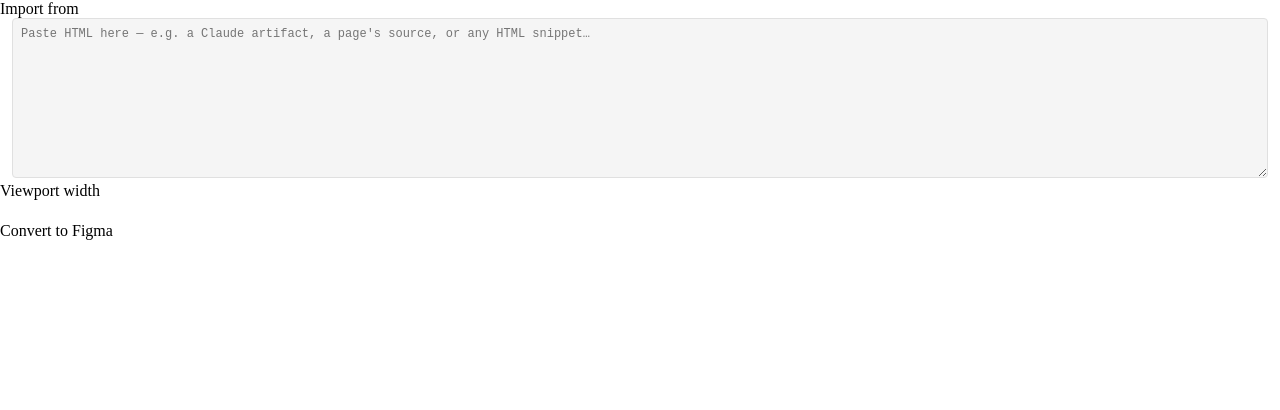
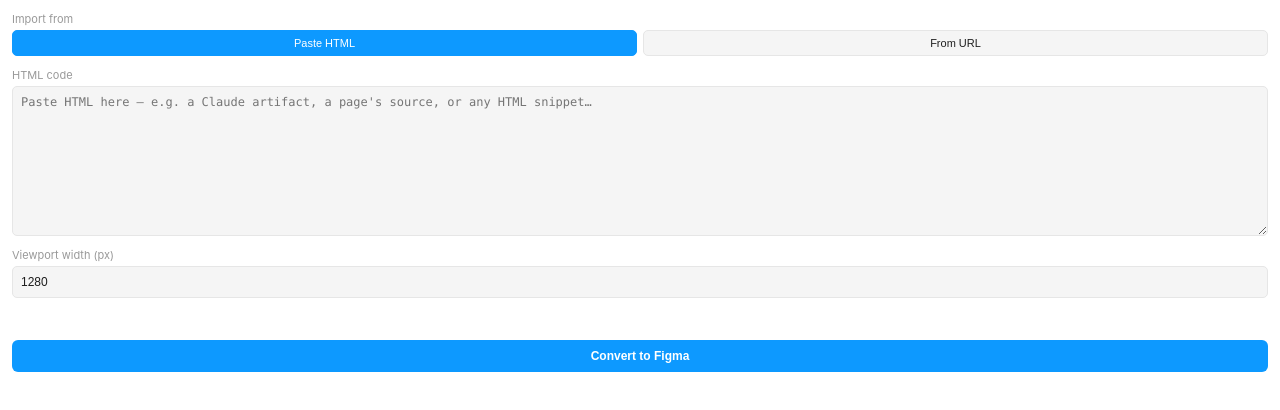
Before and after one commit to sinhaankur/figma-plugins, a plain HTML site: page html-to-figma-native/ui.html in a window 1280 px wide. Drawn offline with Linux system fonts and the light colour scheme.

Commit message:
Fix HTML to Figma 'deprecated asset' error: drop the old figma-plugin-ds web components
The native plugin's ui.html used deprecated fig-* web components (fig-content,
fig-button, fig-options, fig-field, fig-footer, fig-input-*) that were never
loaded and that Figma now rejects as 'deprecated asset' — the plugin errored the
moment it launched. Rewrote ui.html with plain, standard HTML (buttons, textarea,
inputs) styled to Figma's theme vars; identical message contract to code.js
(type:convert + tree, type:resize) so the sandbox side is unchanged.

Also removed documentAccess:dynamic-page from the manifest — the plugin only ever
appends to figma.currentPage, and dynamic-page would have required an async
loadAllPagesAsync() before the synchronous appendChild in code.js (a second
runtime error at Convert time). No build step; import manifest.json and run.

MIT-licensed, public repo.

```diff
--- a/html-to-figma-native/ui.html
+++ b/html-to-figma-native/ui.html
@@ -3,63 +3,82 @@
 <head>
 <meta charset="utf-8" />
 <style>
+  :root {
+    --bg: var(--figma-color-bg, #fff);
+    --bg2: var(--figma-color-bg-secondary, #f5f5f5);
+    --text: var(--figma-color-text, #1e1e1e);
+    --text2: var(--figma-color-text-secondary, #999);
+    --border: var(--figma-color-border, #e6e6e6);
+    --brand: var(--figma-color-bg-brand, #0d99ff);
+    --on-brand: var(--figma-color-text-onbrand, #fff);
+  }
   html, body { margin: 0; padding: 0; }
-  #root { height: auto; }
-  .wrap { padding: 0 12px; }
-  #html-input {
-    width: 100%; min-height: 160px; box-sizing: border-box;
-    font-family: monospace; font-size: 12px;
-    background: var(--figma-color-bg-secondary, #f5f5f5);
-    color: var(--figma-color-text, #333);
-    border: 1px solid var(--figma-color-border, #e0e0e0);
-    border-radius: 4px; padding: 8px; resize: vertical;
+  body {
+    font-family: Inter, "Helvetica Neue", Arial, sans-serif;
+    font-size: 12px; color: var(--text); background: var(--bg);
   }
-  #html-input:focus { outline: 2px solid var(--figma-color-bg-brand, #0d99ff); border-color: transparent; }
+  #root { padding: 12px; display: flex; flex-direction: column; gap: 12px; }
+  .field { display: flex; flex-direction: column; gap: 4px; }
+  label { font-size: 11px; color: var(--text2); }
+  .seg { display: flex; gap: 6px; }
+  .seg button {
+    flex: 1; padding: 6px 8px; font-size: 11px; cursor: pointer;
+    background: var(--bg2); color: var(--text);
+    border: 1px solid var(--border); border-radius: 5px;
+  }
+  .seg button.active { background: var(--brand); color: var(--on-brand); border-color: var(--brand); }
+  textarea, input[type="text"], input[type="number"] {
+    width: 100%; box-sizing: border-box;
+    font-size: 12px; color: var(--text);
+    background: var(--bg2); border: 1px solid var(--border);
+    border-radius: 5px; padding: 8px;
+  }
+  textarea {
+    min-height: 150px; font-family: ui-monospace, "SF Mono", Menlo, monospace;
+    resize: vertical;
+  }
+  textarea:focus, input:focus { outline: 2px solid var(--brand); border-color: transparent; }
+  .hidden { display: none; }
+  .status { font-size: 11px; color: var(--text2); min-height: 14px; }
   #render-frame { position: absolute; left: -9999px; top: -9999px; width: 1280px; border: none; visibility: hidden; }
-  .status { font-size: 11px; color: var(--figma-color-text-secondary, #999); padding: 4px 12px; min-height: 14px; }
-  .hidden { display: none; }
+  .footer { position: sticky; bottom: 0; background: var(--bg); padding-top: 4px; }
+  #convert {
+    width: 100%; padding: 9px; font-size: 12px; font-weight: 600; cursor: pointer;
+    background: var(--brand); color: var(--on-brand); border: none; border-radius: 6px;
+  }
+  #convert:disabled { opacity: 0.5; cursor: default; }
 </style>
 </head>
 <body>
 <div id="root">
-  <fig-content>
-    <fig-group name="Source">
-      <fig-field>
-        <label>Import from</label>
-        <fig-options id="mode" options="Paste HTML, From URL"></fig-options>
-      </fig-field>
-    </fig-group>
+  <div class="field">
+    <label>Import from</label>
+    <div class="seg" id="mode">
+      <button type="button" data-mode="paste" class="active">Paste HTML</button>
+      <button type="button" data-mode="url">From URL</button>
+    </div>
+  </div>
 
-    <div id="panel-paste">
-      <fig-group name="HTML code">
-        <div class="wrap">
-          <textarea id="html-input" placeholder="Paste HTML here — e.g. a Claude artifact, a page's source, or any HTML snippet…"></textarea>
-        </div>
-      </fig-group>
-    </div>
+  <div class="field" id="panel-paste">
+    <label>HTML code</label>
+    <textarea id="html-input" placeholder="Paste HTML here — e.g. a Claude artifact, a page's source, or any HTML snippet…"></textarea>
+  </div>
 
-    <div id="panel-url" class="hidden">
-      <fig-group name="Page URL">
-        <fig-field>
-          <label>URL</label>
-          <fig-input-text id="url-input" placeholder="https://example.com"></fig-input-text>
-        </fig-field>
-      </fig-group>
-    </div>
+  <div class="field hidden" id="panel-url">
+    <label>Page URL</label>
+    <input type="text" id="url-input" placeholder="https://example.com" />
+  </div>
 
-    <fig-group name="Options">
-      <fig-field>
-        <label>Viewport width</label>
-        <fig-input-number id="vp-width" value="1280" units="px" min="320" max="3840"></fig-input-number>
-      </fig-field>
-    </fig-group>
-  </fig-content>
+  <div class="field">
+    <label>Viewport width (px)</label>
+    <input type="number" id="vp-width" value="1280" min="320" max="3840" />
+  </div>
 
   <div id="status" class="status"></div>
 
-  <fig-footer sticky>
-    <fig-button id="convert" type="submit">Convert to Figma</fig-button>
-  </fig-footer>
+  <div class="footer">
+    <button id="convert" type="button">Convert to Figma</button>
+  </div>
 </div>
 
 <iframe id="render-frame"></iframe>
@@ -75,10 +94,17 @@
   }
   if (typeof ResizeObserver !== "undefined") new ResizeObserver(reportHeight).observe(document.getElementById("root"));
 
-  // panel toggle
-  var mode = document.getElementById("mode");
-  mode.addEventListener("change", function () {
-    var isUrl = mode.value === "From URL";
+  // mode toggle (plain buttons, no deprecated fig-* components)
+  var currentMode = "paste";
+  var modeEl = document.getElementById("mode");
+  modeEl.addEventListener("click", function (e) {
+    var btn = e.target.closest("button[data-mode]");
+    if (!btn) return;
+    currentMode = btn.getAttribute("data-mode");
+    var buttons = modeEl.querySelectorAll("button");
+    for (var i = 0; i < buttons.length; i++) buttons[i].classList.remove("active");
+    btn.classList.add("active");
+    var isUrl = currentMode === "url";
     document.getElementById("panel-paste").classList.toggle("hidden", isUrl);
     document.getElementById("panel-url").classList.toggle("hidden", !isUrl);
   });
@@ -152,7 +178,7 @@
     try {
       var width = Number(document.getElementById("vp-width").value) || 1280;
       var html;
-      if (mode.value === "From URL") {
+      if (currentMode === "url") {
         var url = document.getElementById("url-input").value.trim();
         if (!url) { setStatus("Enter a URL."); btn.removeAttribute("disabled"); return; }
         setStatus("Fetching page…");
```
Also changed, not shown: html-to-figma-native/manifest.json.
